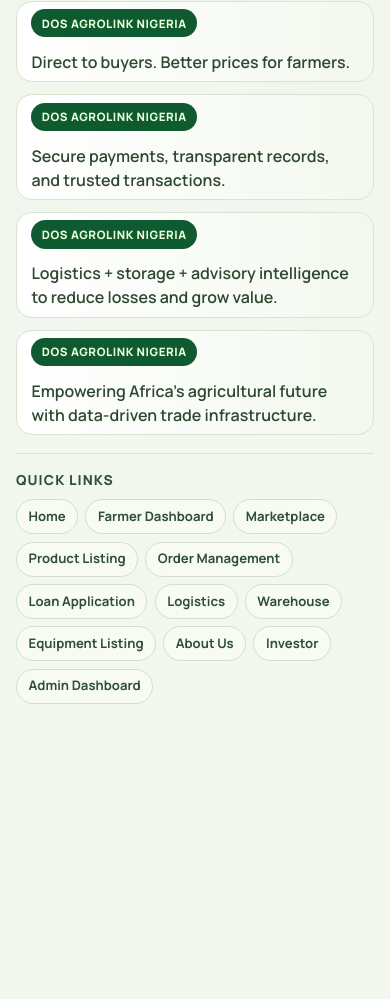
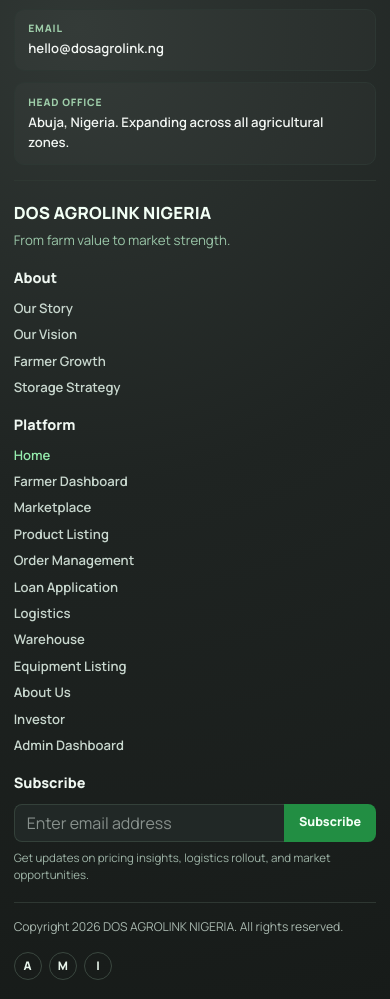
Before and after one commit to steve-diamond/agrolink-frontend, a Next.js app: page / in a window 390 px wide. Shown: the part 5477-6476 px from the top of the page. Before the commit the page ends 6256 px from the top, so only its background shows below. Built offline with nearby package versions, Linux system fonts and the light colour scheme.

Commit message:
Redesign footer to attached-style dark layout and sync pending updates

```diff
--- a/app/globals.css
+++ b/app/globals.css
@@ -844,48 +844,163 @@ button {
 }
 
 .site-footer {
-  border-top: 1px solid #d4dfcd;
-  background: linear-gradient(90deg, #f6faf2 0%, #edf5e8 50%, #f6faf2 100%);
+  margin-top: 2.5rem;
+  border-top: 1px solid #2d322f;
+  background: radial-gradient(circle at 20% 10%, #303734 0%, #1f2422 45%, #171b19 100%);
+  color: #dae6dd;
 }
 
-.site-footer-inner {
-  width: min(1150px, 92vw);
+.site-footer-wrap {
+  width: min(1240px, 93vw);
   margin: 0 auto;
-  padding: 1.2rem 0 1.1rem;
+  padding: 0.85rem 0 1.2rem;
 }
 
-.site-footer-inner p {
+.site-footer-top {
+  display: grid;
+  grid-template-columns: repeat(3, minmax(0, 1fr));
+  gap: 0.7rem;
+  border-bottom: 1px solid #2e3732;
+  padding-bottom: 0.95rem;
+}
+
+.site-footer-top div {
+  border: 1px solid #2d3733;
+  border-radius: 10px;
+  background: rgba(255, 255, 255, 0.02);
+  padding: 0.7rem 0.85rem;
+}
+
+.site-footer-top span {
+  display: block;
+  margin-bottom: 0.2rem;
+  font-size: 0.64rem;
+  font-weight: 800;
+  letter-spacing: 0.08em;
+  text-transform: uppercase;
+  color: #9ecda9;
+}
+
+.site-footer-top p {
   margin: 0;
-  color: #254d2f;
-  font-size: 0.8rem;
+  font-size: 0.82rem;
+  font-weight: 600;
+  color: #f1f5f2;
+}
+
+.site-footer-main {
+  display: grid;
+  grid-template-columns: 1.3fr 1fr 1.2fr 1.3fr;
+  gap: 1.2rem;
+  padding: 1.2rem 0;
+}
+
+.site-footer-main h3 {
+  margin: 0;
+  color: #f2fff5;
+  font-size: 1.05rem;
   font-weight: 900;
-  letter-spacing: 0.09em;
-  text-transform: uppercase;
+  letter-spacing: 0.01em;
+}
+
+.site-footer-tagline {
+  margin: 0.35rem 0 0;
+  font-size: 0.83rem;
+  color: #9bc7a9;
+}
+
+.site-footer-main h4 {
+  margin: 0;
+  color: #eff7f1;
+  font-size: 0.9rem;
+  font-weight: 800;
 }
 
 .site-footer-links {
-  margin-top: 0.55rem;
-  display: flex;
-  flex-wrap: wrap;
-  gap: 0.5rem;
+  margin-top: 0.65rem;
+  display: grid;
+  gap: 0.45rem;
 }
 
 .site-footer-links a {
-  border: 1px solid #d2decf;
-  border-radius: 999px;
-  background: #ffffff;
-  color: #2e4f34;
+  color: #c8d7ce;
   text-decoration: none;
-  font-size: 0.79rem;
-  font-weight: 700;
-  padding: 0.4rem 0.68rem;
-  transition: background-color 160ms ease, border-color 160ms ease, color 160ms ease;
+  font-size: 0.82rem;
+  font-weight: 600;
+  transition: color 150ms ease;
 }
 
 .site-footer-links a:hover {
-  border-color: #b7cbaf;
-  background: #eaf4e3;
-  color: #1f4a2a;
+  color: #ffffff;
+}
+
+.site-footer-subscribe {
+  margin-top: 0.65rem;
+  display: grid;
+  grid-template-columns: 1fr auto;
+  gap: 0;
+}
+
+.site-footer-subscribe input {
+  border: 1px solid #34413a;
+  border-right: 0;
+  border-radius: 8px 0 0 8px;
+  background: #212826;
+  color: #f0faf3;
+  min-height: 38px;
+  padding: 0 0.75rem;
+}
+
+.site-footer-subscribe button {
+  border: 0;
+  border-radius: 0 8px 8px 0;
+  background: #228e43;
+  color: #f2fff5;
+  min-height: 38px;
+  padding: 0 0.95rem;
+  font-size: 0.78rem;
+  font-weight: 800;
+  cursor: pointer;
+}
+
+.site-footer-note {
+  margin: 0.42rem 0 0;
+  font-size: 0.72rem;
+  color: #9fb5a8;
+}
+
+.site-footer-bottom {
+  border-top: 1px solid #2e3732;
+  display: flex;
+  align-items: center;
+  justify-content: space-between;
+  gap: 1rem;
+  padding-top: 0.9rem;
+}
+
+.site-footer-bottom p {
+  margin: 0;
+  font-size: 0.76rem;
+  color: #a8b7ae;
+}
+
+.site-footer-bottom div {
+  display: flex;
+  gap: 0.45rem;
+}
+
+.site-footer-bottom a {
+  width: 28px;
+  height: 28px;
+  border-radius: 999px;
+  border: 1px solid #3a473f;
+  color: #e8f5ec;
+  display: inline-flex;
+  align-items: center;
+  justify-content: center;
+  text-decoration: none;
+  font-size: 0.74rem;
+  font-weight: 800;
 }
 
 .active-nav-link {
@@ -915,9 +1030,7 @@ button {
 }
 
 .site-footer-links a.active-footer-link {
-  border-color: #8ead86;
-  background: #dff0d6;
-  color: #1f4a2a;
+  color: #95ecad;
 }
 
 .landing-footer {
@@ -1094,6 +1207,20 @@ button {
     gap: 0.42rem;
   }
 
+  .site-footer-top {
+    grid-template-columns: 1fr;
+  }
+
+  .site-footer-main {
+    grid-template-columns: 1fr;
+    gap: 1rem;
+  }
+
+  .site-footer-bottom {
+    flex-direction: column;
+    align-items: flex-start;
+  }
+
   .product-banner {
     grid-template-columns: 1fr;
     min-height: 300px;
--- a/app/page.tsx
+++ b/app/page.tsx
@@ -74,21 +74,6 @@ const heroImages = [
   "/agropro/images/about_img.jpg",
   "/agropro/images/service1.jpg",
   "/agropro/images/service2.jpg",
-];
-
-const footerQuickLinks = [
-  { href: "/", label: "Home" },
-  { href: "/dashboard", label: "Farmer Dashboard" },
-  { href: "/marketplace", label: "Marketplace" },
-  { href: "/product-listing", label: "Product Listing" },
-  { href: "/order-management", label: "Order Management" },
-  { href: "/loan-application", label: "Loan Application" },
-  { href: "/logistics", label: "Logistics" },
-  { href: "/warehouse", label: "Warehouse" },
-  { href: "/equipment-listing", label: "Equipment Listing" },
-  { href: "/about-us", label: "About Us" },
-  { href: "/investor", label: "Investor" },
-  { href: "/admin/login", label: "Admin Dashboard" },
 ];
 
 export default function Home() {
@@ -191,37 +176,6 @@ export default function Home() {
         </div>
       </section>
 
-      <footer className="agropro-footer-vision">
-        <div className="slide-footer-grid">
-          <div className="vision-footer-strip">
-            <span>DOS AGROLINK NIGERIA</span>
-            <p>Direct to buyers. Better prices for farmers.</p>
-          </div>
-          <div className="vision-footer-strip">
-            <span>DOS AGROLINK NIGERIA</span>
-            <p>Secure payments, transparent records, and trusted transactions.</p>
-          </div>
-          <div className="vision-footer-strip">
-            <span>DOS AGROLINK NIGERIA</span>
-            <p>Logistics + storage + advisory intelligence to reduce losses and grow value.</p>
-          </div>
-          <div className="vision-footer-strip">
-            <span>DOS AGROLINK NIGERIA</span>
-            <p>Empowering Africa&apos;s agricultural future with data-driven trade infrastructure.</p>
-          </div>
-        </div>
-
-        <div className="footer-quick-links" aria-label="Homepage quick links">
-          <p>Quick Links</p>
-          <div>
-            {footerQuickLinks.map((item) => (
-              <Link key={item.href} href={item.href}>
-                {item.label}
-              </Link>
-            ))}
-          </div>
-        </div>
-      </footer>
     </main>
   );
 }
--- a/components/SiteFooter.tsx
+++ b/components/SiteFooter.tsx
@@ -22,20 +22,68 @@ const footerLinks = [
 export default function SiteFooter() {
   const pathname = usePathname();
 
-  if (pathname === "/") {
-    return null;
-  }
-
   return (
     <footer className="site-footer" aria-label="Site footer">
-      <div className="site-footer-inner">
-        <p>DOS AGROLINK NIGERIA</p>
-        <div className="site-footer-links" aria-label="Platform quick links">
-          {footerLinks.map((item) => (
-            <Link key={item.href} href={item.href} className={isRouteActive(pathname, item.href) ? "active-footer-link" : undefined}>
-              {item.label}
-            </Link>
-          ))}
+      <div className="site-footer-wrap">
+        <div className="site-footer-top">
+          <div>
+            <span>Call Us</span>
+            <p>+234 700 DOS AGRI</p>
+          </div>
+          <div>
+            <span>Email</span>
+            <p>hello@dosagrolink.ng</p>
+          </div>
+          <div>
+            <span>Head Office</span>
+            <p>Abuja, Nigeria. Expanding across all agricultural zones.</p>
+          </div>
+        </div>
+
+        <div className="site-footer-main">
+          <div>
+            <h3>DOS AGROLINK NIGERIA</h3>
+            <p className="site-footer-tagline">From farm value to market strength.</p>
+          </div>
+
+          <div>
+            <h4>About</h4>
+            <div className="site-footer-links" aria-label="About links">
+              <Link href="/about-us">Our Story</Link>
+              <Link href="/investor">Our Vision</Link>
+              <Link href="/loan-application">Farmer Growth</Link>
+              <Link href="/warehouse">Storage Strategy</Link>
+            </div>
+          </div>
+
+          <div>
+            <h4>Platform</h4>
+            <div className="site-footer-links" aria-label="Platform links">
+              {footerLinks.map((item) => (
+                <Link key={item.href} href={item.href} className={isRouteActive(pathname, item.href) ? "active-footer-link" : undefined}>
+                  {item.label}
+                </Link>
+              ))}
+            </div>
+          </div>
+
+          <div>
+            <h4>Subscribe</h4>
+            <form className="site-footer-subscribe" onSubmit={(e) => e.preventDefault()}>
+              <input type="email" placeholder="Enter email address" aria-label="Enter email address" />
+              <button type="submit">Subscribe</button>
+            </form>
+            <p className="site-footer-note">Get updates on pricing insights, logistics rollout, and market opportunities.</p>
+          </div>
+        </div>
+
+        <div className="site-footer-bottom">
+          <p>Copyright {new Date().getFullYear()} DOS AGROLINK NIGERIA. All rights reserved.</p>
+          <div>
+            <Link href="/about-us" aria-label="About DOS AGROLINK">A</Link>
+            <Link href="/marketplace" aria-label="Marketplace">M</Link>
+            <Link href="/investor" aria-label="Investor">I</Link>
+          </div>
         </div>
       </div>
     </footer>
```
Also changed, not shown: public/agropro/images/service2.jpg, public/agropro/images/service3.jpg.
